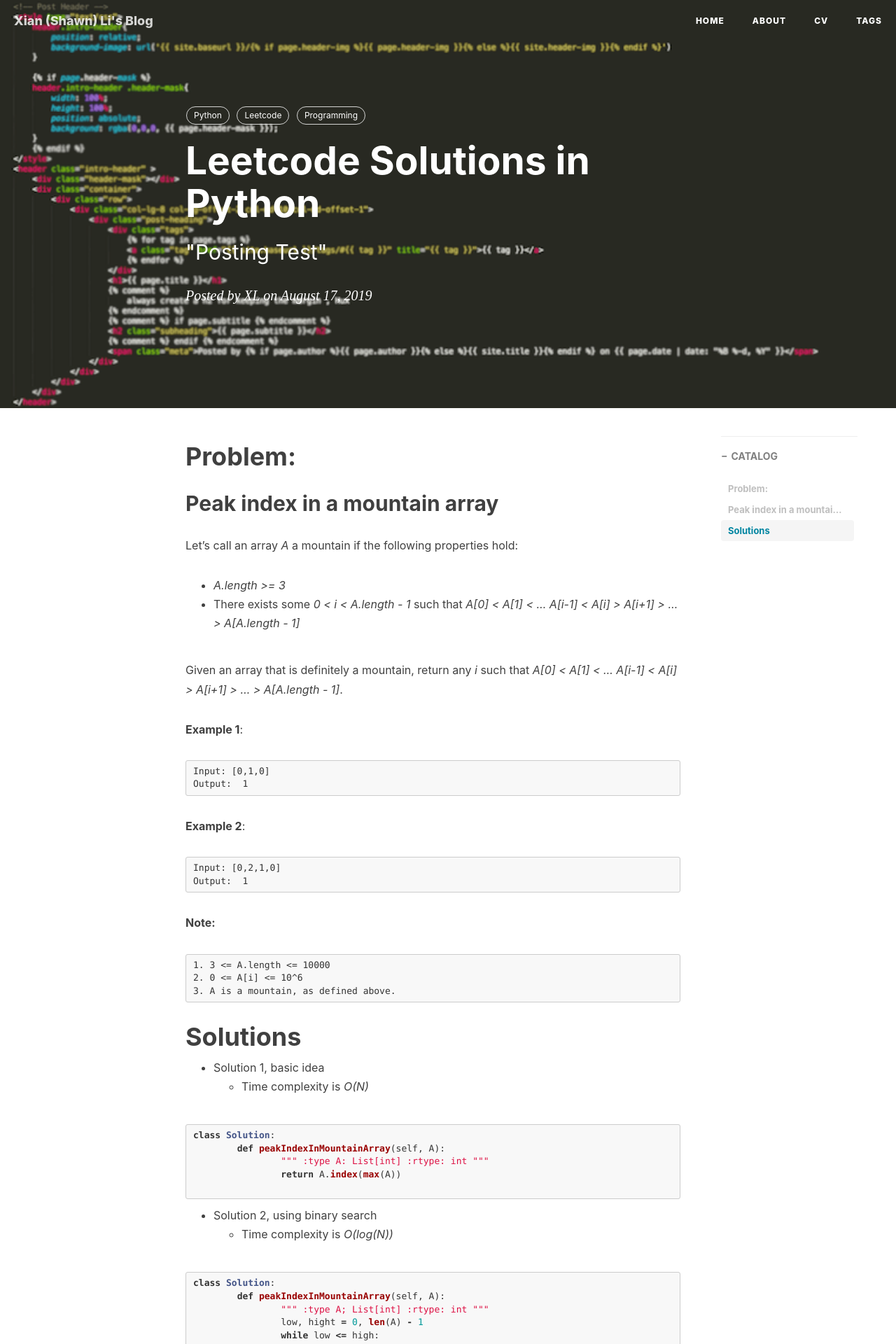
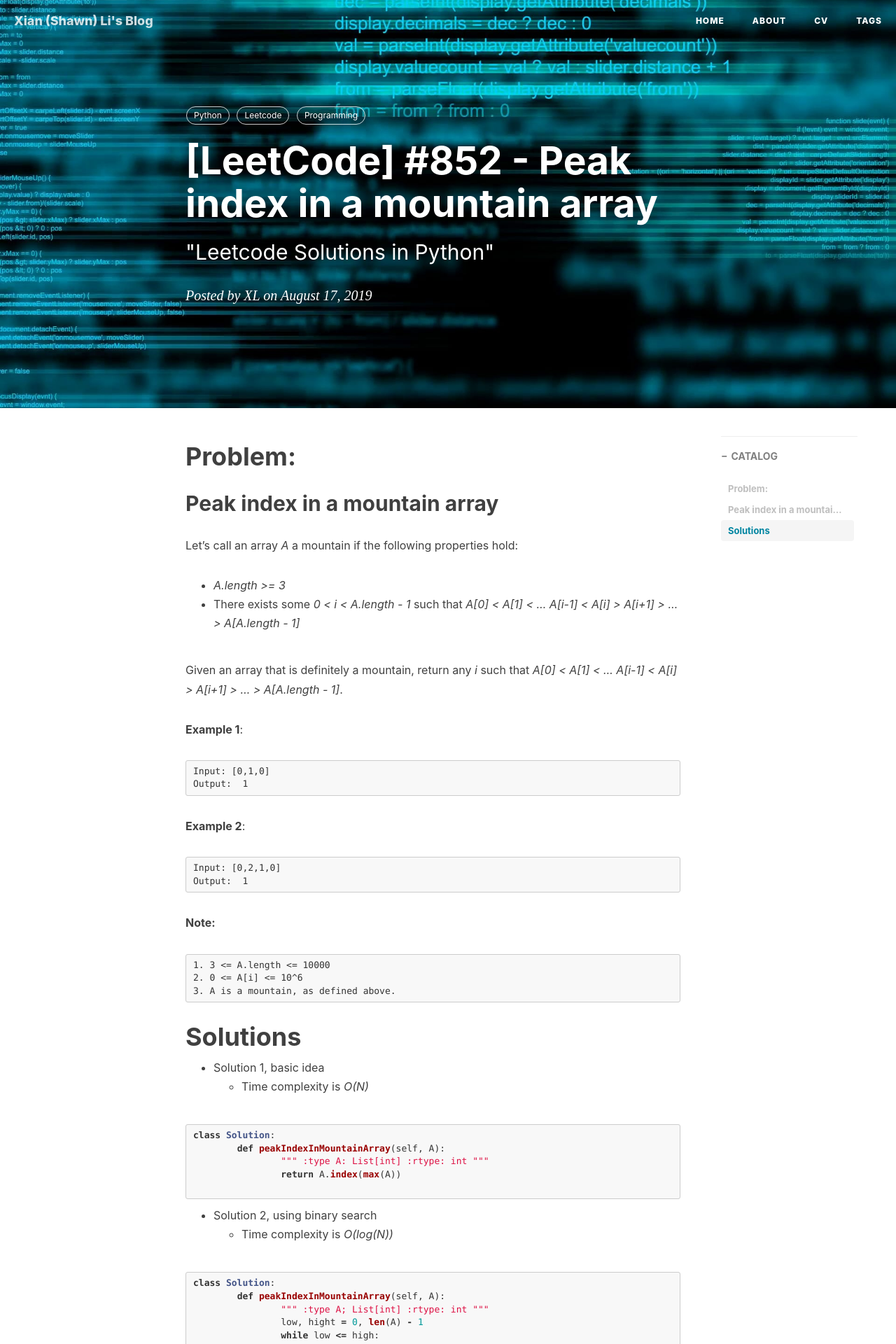
Before and after one commit to xian49930/jiuwuzhi.github.io, a Jekyll site: the page built from _posts/2019-08-17-leetcode-852.md, in a window 1280 px wide. Shown: the top 1920 px of the page at 70% size. Built offline with Jekyll 4.4.1, drawn with Linux system fonts in a browser that asks for light colours; nearby versions of some CDN libraries; comment, search, counter and statistics services are not loaded.

Commit message:
change background

```diff
--- a/_posts/2019-08-17-leetcode-852.md
+++ b/_posts/2019-08-17-leetcode-852.md
@@ -1,10 +1,10 @@
 ---
 layout:     post
-title:      [Leetcode Solutions in Python] #852 - Peak index in a mountain array
-subtitle:   "\"Posting Test\""
+title:      "[LeetCode] #852 - Peak index in a mountain array"
+subtitle:   "\"Leetcode Solutions in Python\""
 date:       2019-08-17
 author:     XL
-header-img: img/post-bd-coding.png
+header-img: img/post-bd-coding.jpg
 catalog: 	 true
 tags:
     - Python
```
Also changed, not shown: img/post-bd-coding.jpg (added), img/post-bd-coding.png (deleted).
